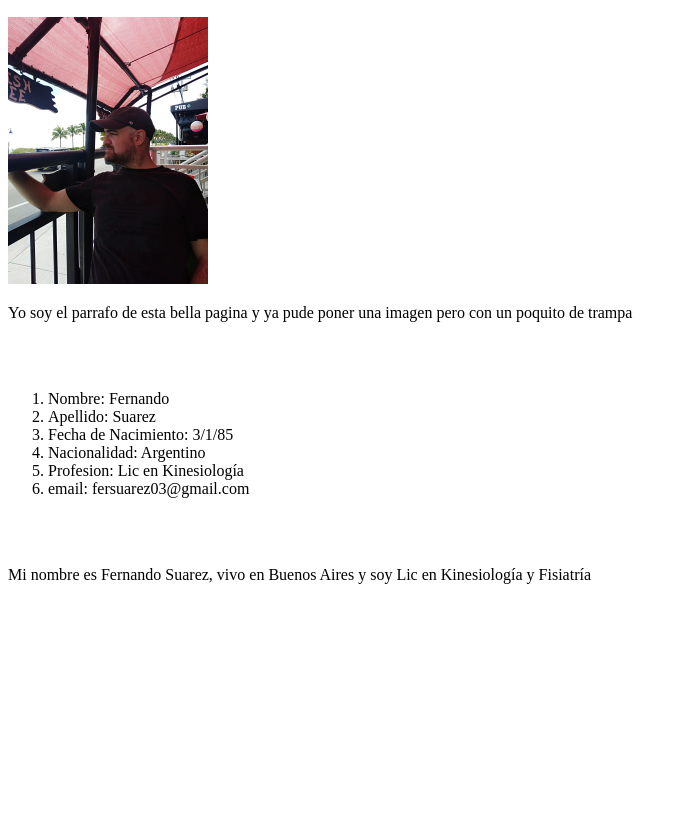
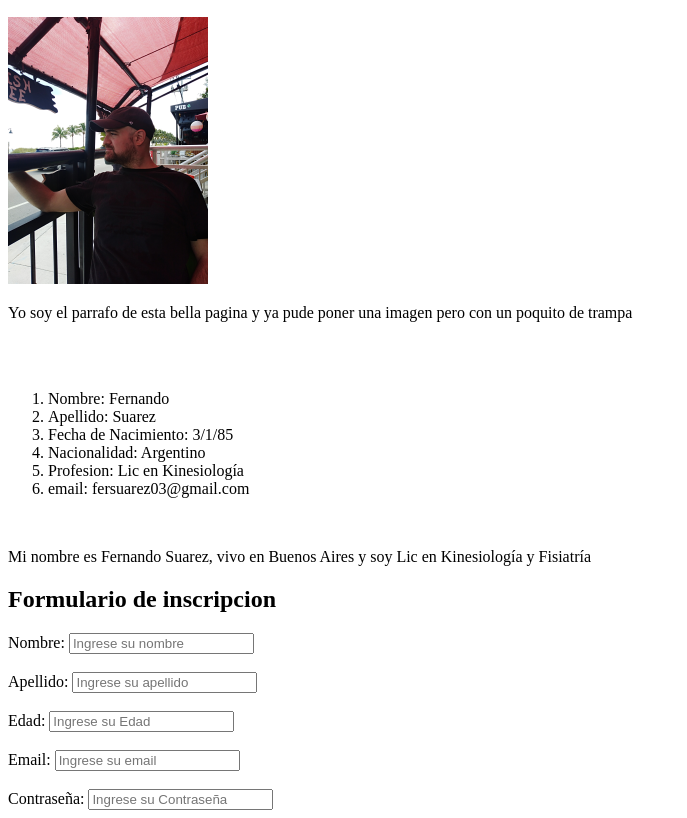
Before and after one commit to Fersuarez03/gitcomienzo, a plain HTML site: page index.html in a window 1280 px wide. Shown: the part 110-928 px from the top of the page, without its empty margins (0-687 px from the left). Before the commit the page ends 800 px from the top, so only its background shows below. Drawn offline with Linux system fonts and the light colour scheme.

Commit message:
Formularios

```diff
--- a/index.html
+++ b/index.html
@@ -21,7 +21,28 @@
             <li>email: fersuarez03@gmail.com</li>
     </ol>
 </div>
-     <br> <br>
+     <br>
 <p>Mi nombre es Fernando Suarez, vivo en Buenos Aires y soy Lic en Kinesiología y Fisiatría</p>
+<h2>Formulario de inscripcion</h2>
+<form>
+<label for="Nombre">Nombre:</label>
+<input type="text" id="Nombre" placeholder="Ingrese su nombre">
+<br><br>
+<label for="Apellido"> Apellido:</label>
+<input type="text" id="Apellido" placeholder="Ingrese su apellido">
+<br><br>
+<label for="Edad">Edad:</label>
+<input type="number" id="Edad" placeholder="Ingrese su Edad">
+<br><br>
+<label for="Email">Email:</label>
+<input type="email" id="Email" placeholder="Ingrese su email">
+<br><br>
+<label for="Contraseña">Contraseña:</label>
+<input type="password" id="Contraseña" placeholder="Ingrese su Contraseña">
+
+
+
+
+</form>
 </body>
 </html>
```
